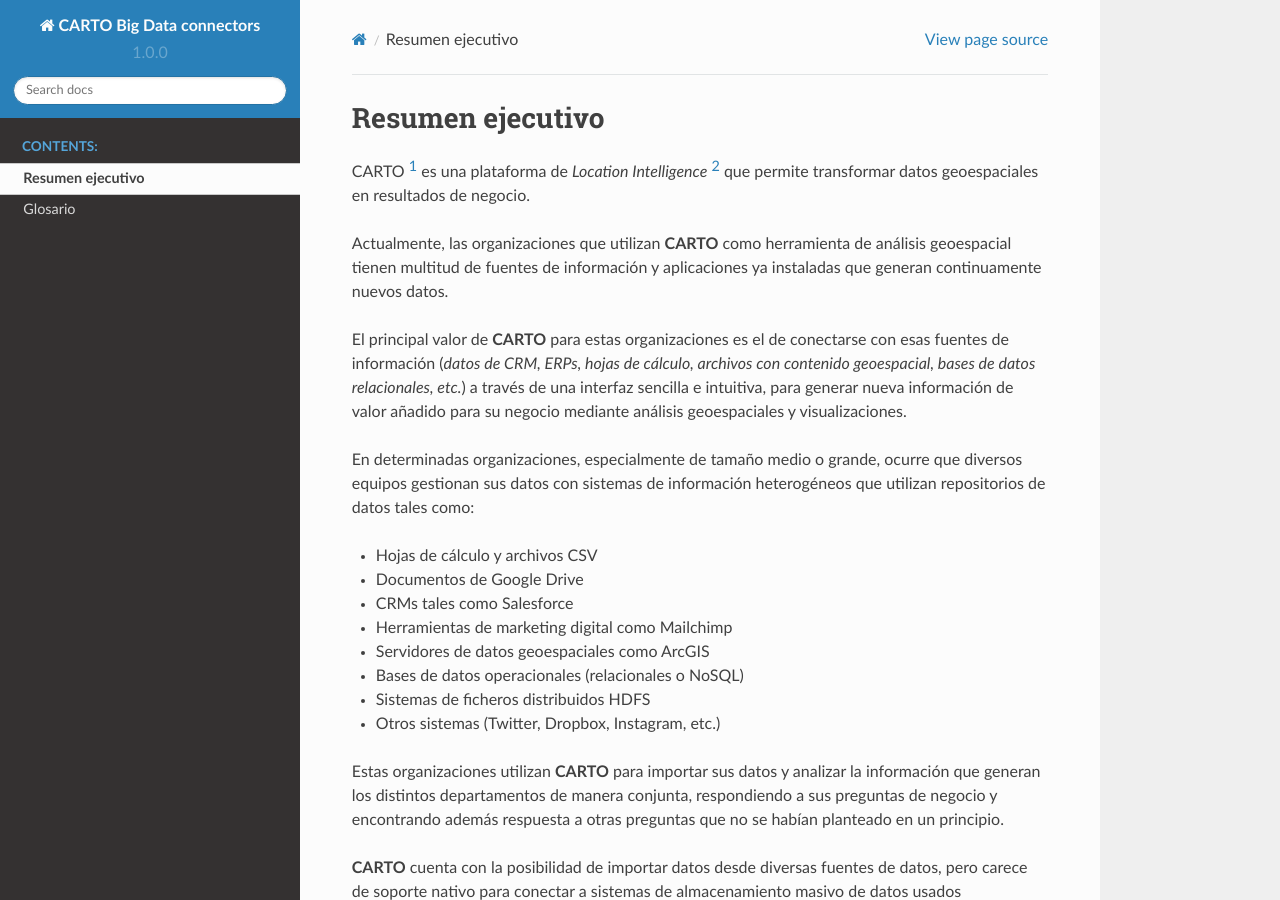
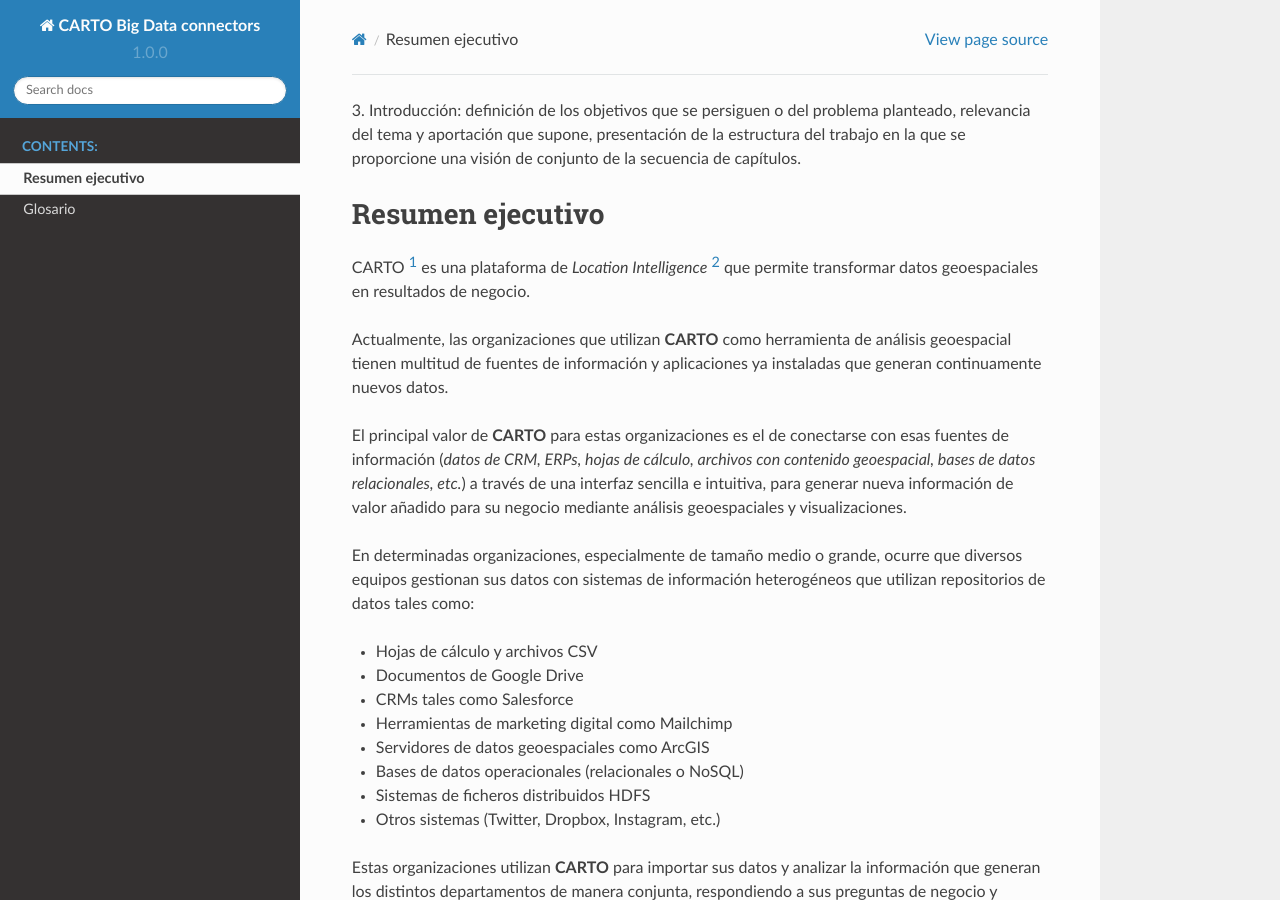
Before and after one commit to alrocar/TFM, a Sphinx documentation site: the page built from docs/source/tfm/01-abstract.rst, in a window 1280 px wide and 900 px high. Built offline with Sphinx 7.4.7 and the Read the Docs theme 2.0.0, drawn with Linux system fonts in a browser that asks for light colours.

Commit message:
add sections

```diff
--- a/docs/source/tfm/01-abstract.rst
+++ b/docs/source/tfm/01-abstract.rst
@@ -1,3 +1,8 @@
+3. Introducción: definición de los objetivos que se persiguen o del problema
+planteado, relevancia del tema y aportación que supone, presentación de la
+estructura del trabajo en la que se proporcione una visión de conjunto de la
+secuencia de capítulos.
+
 Resumen ejecutivo
 =================
 
--- /dev/null
+++ b/docs/source/tfm/10-estado-del-arte.rst
@@ -0,0 +1,3 @@
+4. Estado de la cuestión y fundamentación teórica: informe crítico de los trabajos
+que se han realizado hasta el momento sobre el tema y definición de los conceptos
+teóricos que sirven de fundamentación para el trabajo presentado.
--- /dev/null
+++ b/docs/source/tfm/20-metodologia.rst
@@ -0,0 +1 @@
+5. Plan de trabajo y/o metodología utilizada.
--- /dev/null
+++ b/docs/source/tfm/30-desarrollo.rst
@@ -0,0 +1 @@
+6. Desarrollo del trabajo y resultados obtenidos.
--- /dev/null
+++ b/docs/source/tfm/40-conclusiones.rst
@@ -0,0 +1 @@
+7. Conclusiones
--- /dev/null
+++ b/docs/source/tfm/50-bibliografia.rst
@@ -0,0 +1,2 @@
+8. Bibliografía: referencias bibliográficas consultadas dispuestas por orden
+alfabético y citadas de acuerdo con los usos académicos (ver anexo 6.4).
--- /dev/null
+++ b/docs/source/tfm/60-anexos.rst
@@ -0,0 +1,2 @@
+9. Anexos: toda aquella información que se considere relevante para la comprensión
+y clarificación del trabajo desarrollado.
```
